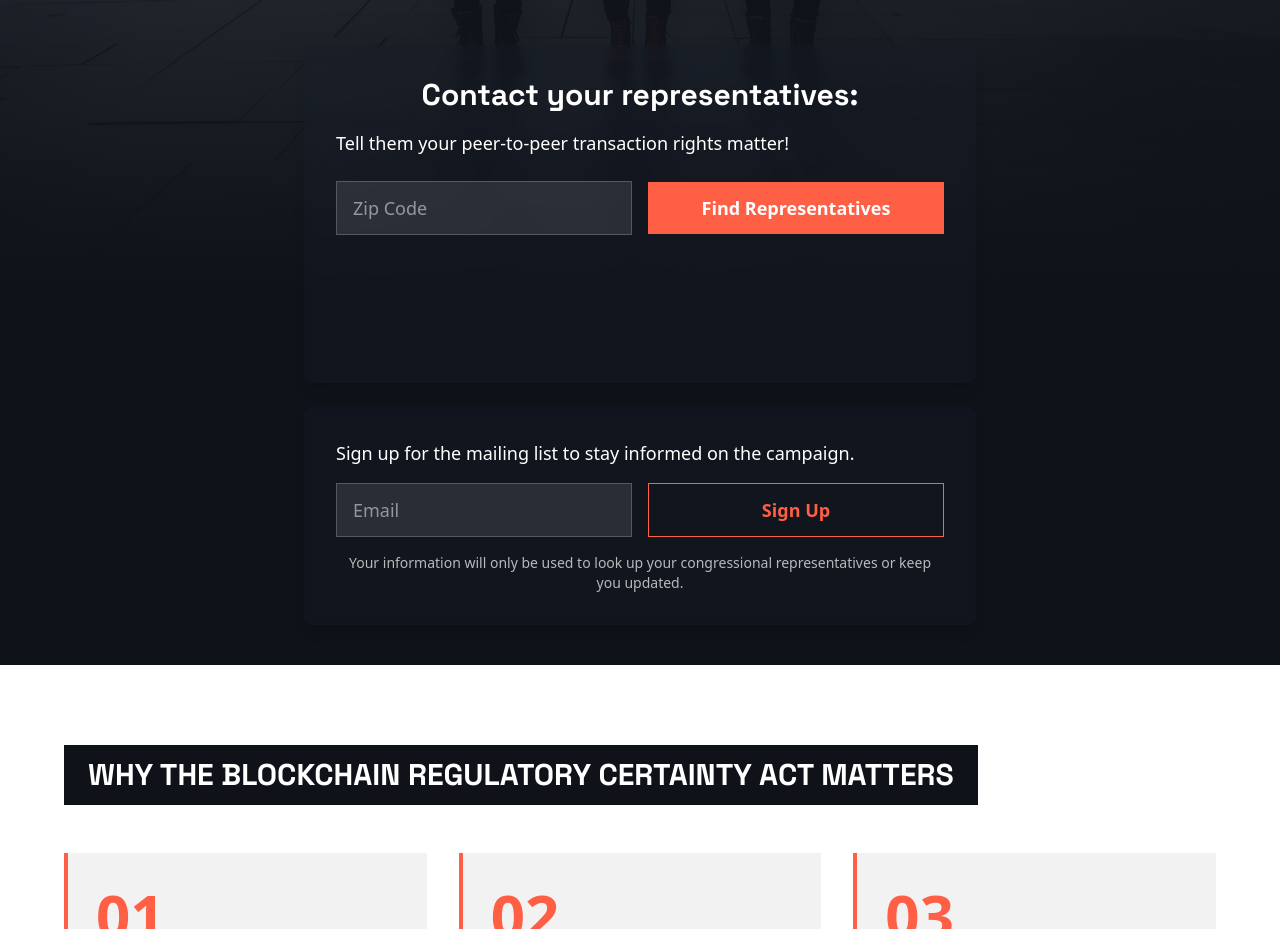
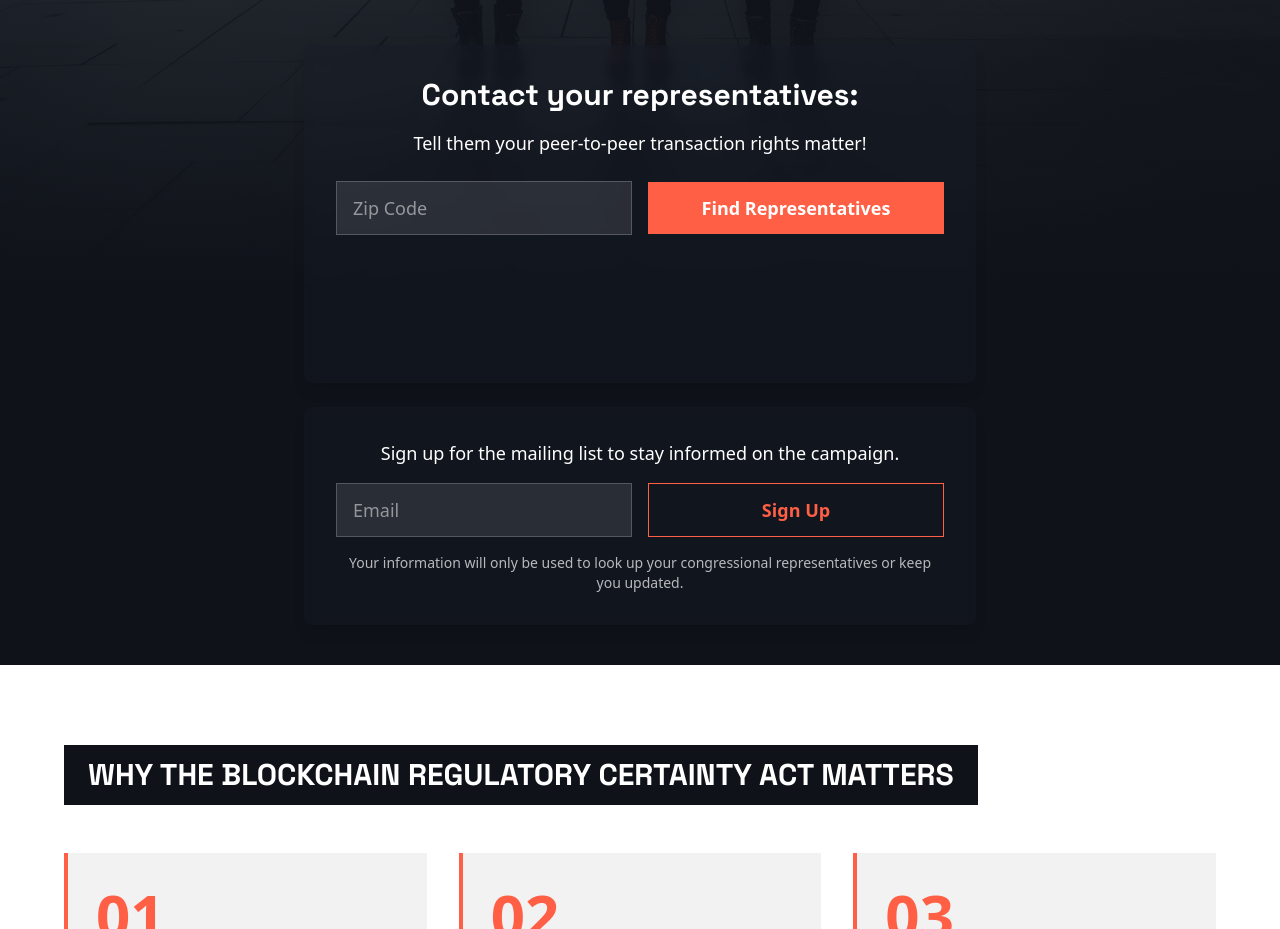
Before and after one commit to swedishfrenchpress/save-our-wallets, a Nuxt app: page / in a window 1280 px wide. Shown: the part 840-1769 px from the top of the page. Built offline with nearby package versions, Linux system fonts and the light colour scheme.

Commit message:
centered secondary subtitle copy under contact rep and email sign up.

```diff
--- a/components/email-form.vue
+++ b/components/email-form.vue
@@ -2,7 +2,7 @@
 <template>
   <div class="email-form">
     <!-- Secondary Action: Email Signup -->
-    <h3 class="text-white text-base md:text-lg mb-4 text-left">
+    <h3 class="text-white text-base md:text-lg mb-4 text-center">
       Sign up for the mailing list to stay informed on the campaign.
     </h3>
     <form @submit.prevent="submitForm" v-if="!signed_up" class="grid grid-cols-1 md:grid-cols-2 gap-3 md:gap-4 items-center justify-center w-full">
--- a/components/rep-form.vue
+++ b/components/rep-form.vue
@@ -4,7 +4,7 @@
     <h2 class="font-space-grotesk text-xl md:text-3xl text-white font-bold mb-2 md:mb-4 text-center">
       Contact your representatives:
     </h2>
-    <p class="text-white text-base md:text-lg mb-4 md:mb-6 text-left">
+    <p class="text-white text-base md:text-lg mb-4 md:mb-6 text-center">
       Tell them your peer-to-peer transaction rights matter!
     </p>
 
```
